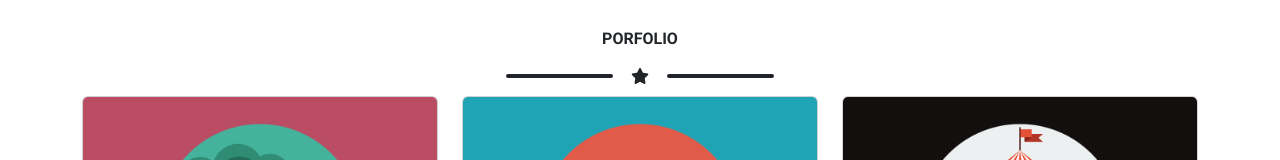
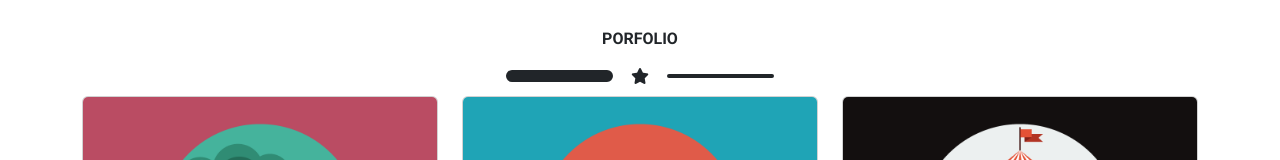
Before and after one commit to LuigginaRossi/html-css-bootstrap-freelancer, a plain HTML site: page index.html in a window 1280 px wide. Shown: the part 574-734 px from the top of the page. Drawn offline with nearby package versions, Linux system fonts and the light colour scheme.

Commit message:
NB: aggiungere bg-color a line-star :D

```diff
--- a/index.html
+++ b/index.html
@@ -95,11 +95,12 @@
                     <div class="col-12">
                         <h3>PORFOLIO</h3>
                     </div>
+                    <!-- aggiungere bg-color class bootstrap :D ! -->
                     <!-- line-star-line dark-->
                     <div class="col-7">
                         <div class="d-flex align-items-center justify-content-center py-1">
                             <div class="col-2">
-                                <div class="border border-2 rounded-pill border-dark"></div>
+                                <div class="border border-2 rounded-pill border-dark bg-dark p-1"></div>
                             </div>
                             <div class="px-3 col-1 d-flex justify-content-center"><i
                                     class="fa-solid fa-star py-2 d-inline-block"></i></div>
@@ -256,7 +257,7 @@
                     </div>
 
                 </div>
-            </div>
+            </section>
         </section>
 
         <!-- info -->
```
